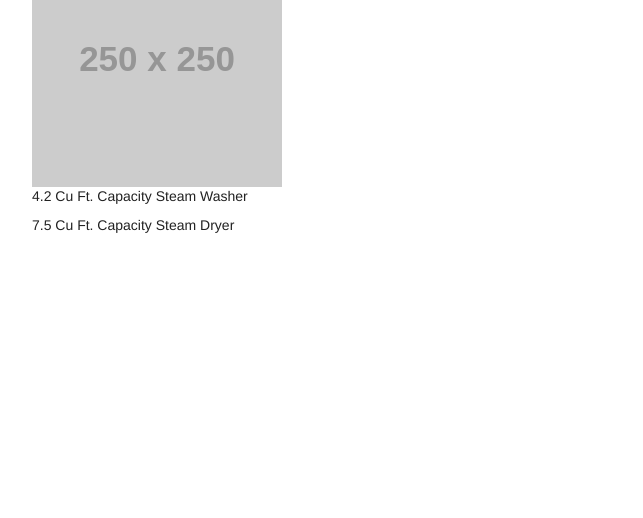
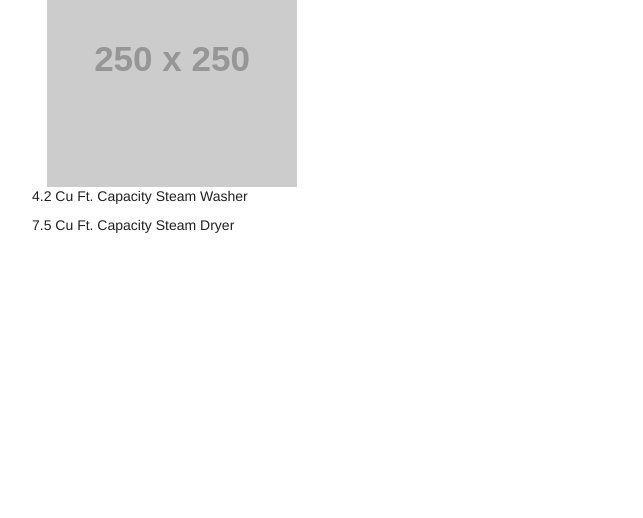
Before and after one commit to Spyrojoe/appliance-email-template, a plain HTML site: page index.html in a window 1280 px wide. Shown: the part 282-800 px from the top of the page, without its empty margins (318-961 px from the left). Drawn offline with Linux system fonts and the light colour scheme; placeholder pictures from the web are drawn by us.

Commit message:
Product image placement
Added centering on feature image

```diff
--- a/index.html
+++ b/index.html
@@ -57,7 +57,9 @@
 												<tr>
 													<td>
 														<h1>DEAL OF THE WEEK</h1>
-														<img src="http://placehold.it/250x250.gif">
+														<center>
+															<img src="http://placehold.it/250x250.gif" class="center">
+														</center>
 														<p>4.2 Cu Ft. Capacity Steam Washer</p>
 														<p>7.5 Cu Ft. Capacity Steam Dryer</p>
 													</td>
```
